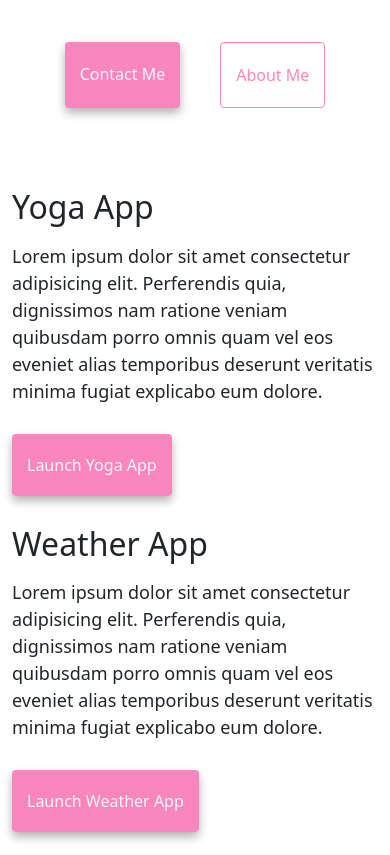
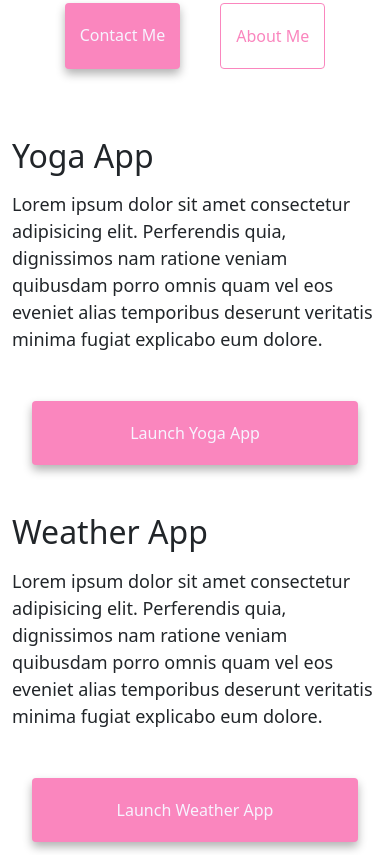
Before and after one commit to NataliaOrsi/portfolio-draft, a plain HTML site: page index.html in a window 390 px wide. Shown: the part 349-1204 px from the top of the page. Drawn offline with nearby package versions, Linux system fonts and the light colour scheme.

Commit message:
Added the sizes to the mobile version

```diff
--- a/index.html
+++ b/index.html
@@ -56,16 +56,16 @@
     <h3 class="text-center">
       🇳🇱 Front-end developer, based in The Netherlands
     </h3>
-    <div class="navigation-links">
+    <div class="navigation-links mb-5">
       <a class="main-link" href="/about-me.html#contact">Contact me</a>
       <a class="about-link" href="/about-me.html">About me</a>
     </div>
     <div class="container">
       <div class="row">
-        <div class="col-md-6">
+        <div class="col-sm-6">
           <img class="img-fluid rounded d-none d-sm-block" src="/images/yoga.png" />
         </div>
-        <div class="col-md-6">
+        <div class="col-sm-6">
           <h2 class="mb-3">Yoga App</h2>
           <p>
             Lorem ipsum dolor sit amet consectetur adipisicing elit. Perferendis
@@ -74,12 +74,12 @@
             explicabo eum dolore.
           </p>
           <div class="mt-5">
-            <a class="main-link" href="#">Launch Yoga App</a>
+            <a class="main-link mobile-link" href="#">Launch Yoga App</a>
           </div>
         </div>
       </div>
       <div class="row mt-5">
-        <div class="col-md-6">
+        <div class="col-sm-6">
           <h2 class="mb-3">Weather App</h2>
           <p>
             Lorem ipsum dolor sit amet consectetur adipisicing elit. Perferendis
@@ -87,19 +87,19 @@
             eos eveniet alias temporibus deserunt veritatis minima fugiat
             explicabo eum dolore.
           </p>
-          <div class="mb-5 mt-5">
-            <a class="main-link" href="#">Launch Weather App</a>
+          <div class="mt-5">
+            <a class="main-link mobile-link" href="#">Launch Weather App</a>
           </div>
         </div>
-        <div class="col-md-6">
+        <div class="col-sm-6">
           <img class="img-fluid rounded d-none d-sm-block" src="/images/weather.png" />
         </div>
       </div>
       <div class="row mt-5">
-        <div class="col-md-6">
+        <div class="col-sm-6">
           <img class="img-fluid rounded d-none d-sm-block" src="/images/yogurt.png" />
         </div>
-        <div class="col-md-6">
+        <div class="col-sm-6">
           <h2 class="mb-3">Yogurt App</h2>
           <p>
             Lorem ipsum dolor sit amet consectetur adipisicing elit. Perferendis
@@ -108,7 +108,7 @@
             explicabo eum dolore.
           </p>
           <div class="mt-5">
-            <a class="main-link" href="#">Launch Yogurt App</a>
+            <a class="main-link mobile-link" href="#">Launch Yogurt App</a>
           </div>
         </div>
       </div>
--- a/src/style.css
+++ b/src/style.css
@@ -22,6 +22,10 @@ h3 {
     opacity: 0.7;
 }
 
+h2 {
+    font-size: 48px;
+}
+
 p {
     border-radius: 8px;
     font-size: 18px;
@@ -31,8 +35,7 @@ p {
 .navigation-links {
     display: flex;
     justify-content: center;
-    margin-top: 60px;
-    margin-bottom: 60px;
+    margin-top: 40px;
 }
 
 .navigation-links a {
@@ -85,9 +88,6 @@ p {
     font-size: 60px;
 }
 
-.page-subtitle {
-    font-size: 48px;
-}
 
 @media (max-width: 576px) {
     h1 {
@@ -102,4 +102,10 @@ p {
         font-size: 40px;
         font-weight: 900;
     }
+
+    .mobile-link {
+        display: block;
+        text-align: center;
+        margin: 0 20px;
+    }
 }
```
